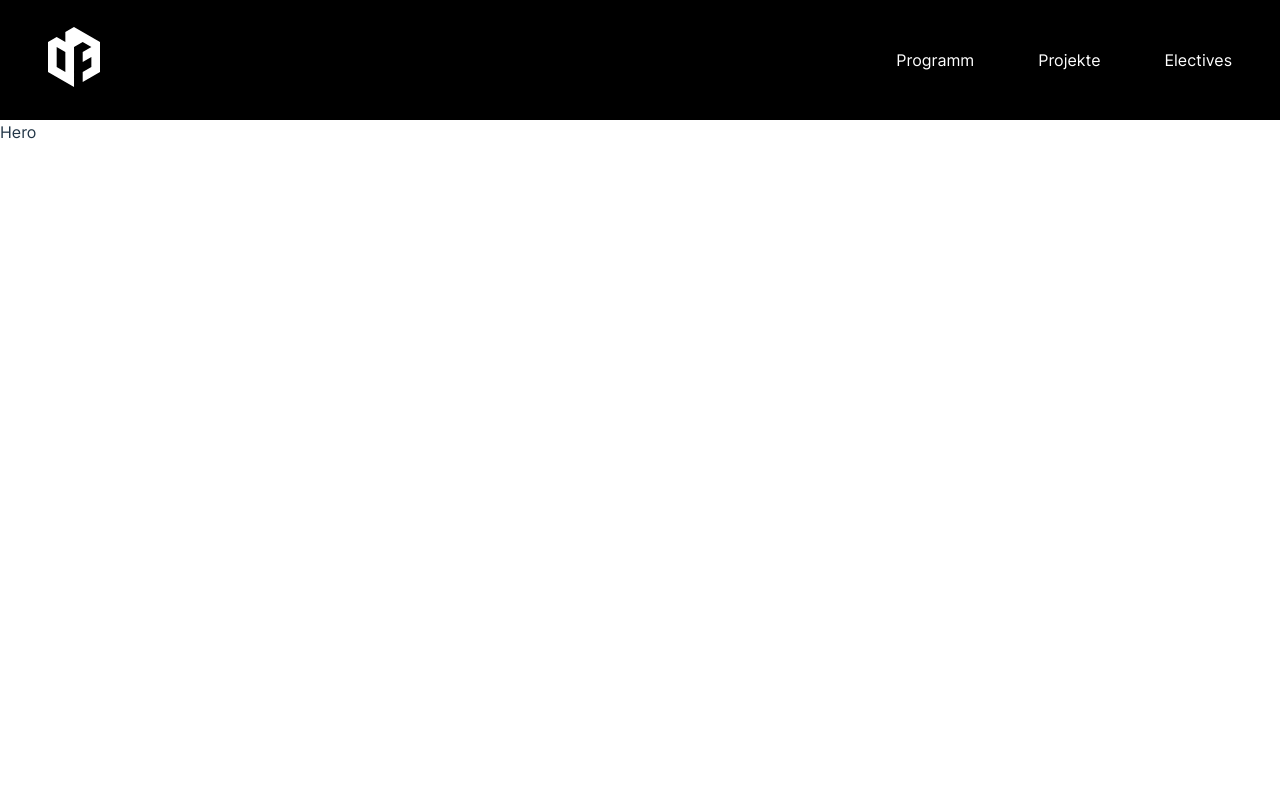
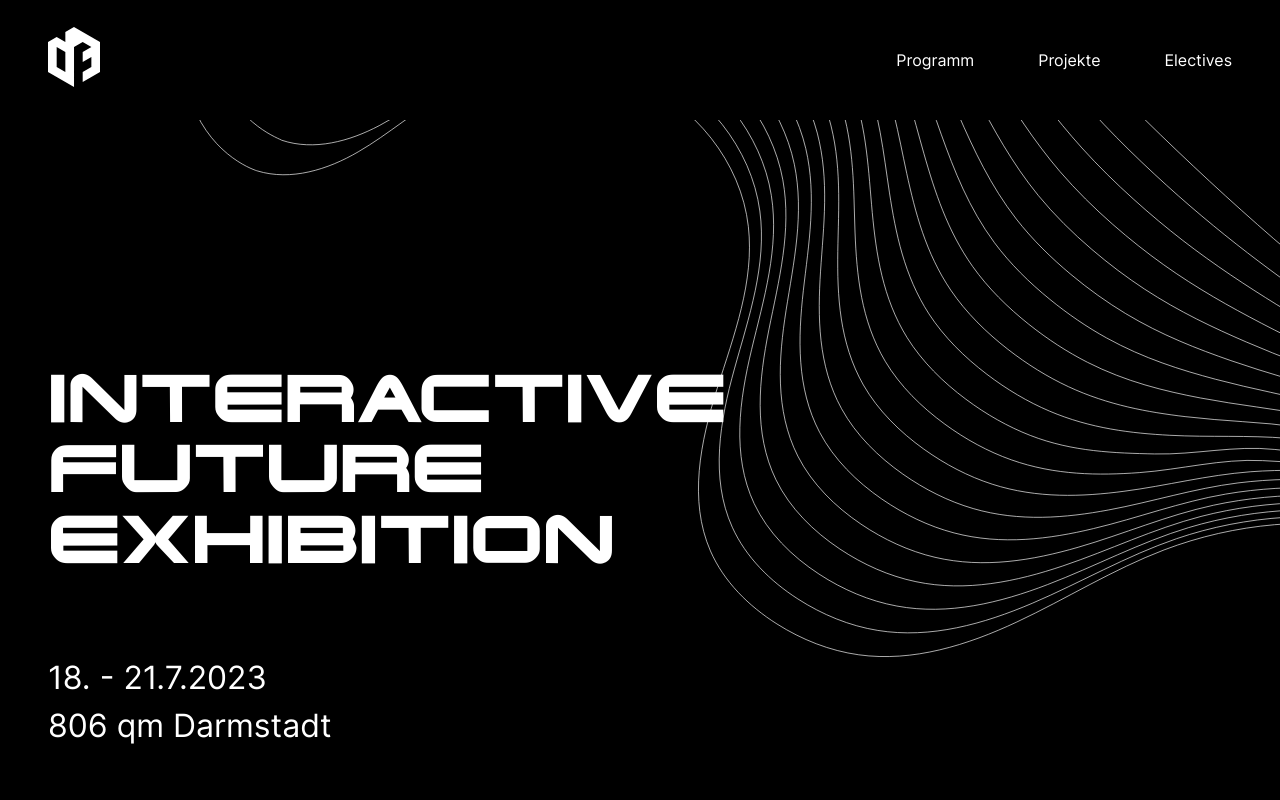
Before and after one commit to IF2023/IF2023, a React (Vite) app in the folder IF2023_Website/: page / in a window 1280 px wide. Shown: the top 800 px of the page. Built offline with nearby package versions, Linux system fonts and the light colour scheme.

Commit message:
feat: hero section for desktop

```diff
--- a/IF2023_Website/src/sections/Hero/Hero.jsx
+++ b/IF2023_Website/src/sections/Hero/Hero.jsx
@@ -1,7 +1,23 @@
 import styles from "./Hero.module.scss";
+import AnimationWrapper from "../../components/AnimationWrapper/AnimationWrapper";
 
 const Hero = () => {
-  return <section className={styles.hero}>Hero</section>;
+  return (
+    <section className={styles.hero}>
+      <div className={styles.IFinformation}>
+        <AnimationWrapper>
+          <h1 className={styles.heading}>
+            INTERACTIVE <br></br> FUTURE <br></br> EXHIBITION
+          </h1>
+        </AnimationWrapper>
+        <AnimationWrapper>
+          <p className={styles.information}>
+            18. - 21.7.2023 <br></br> 806 qm Darmstadt
+          </p>
+        </AnimationWrapper>
+      </div>
+    </section>
+  );
 };
 
 export default Hero;
--- a/IF2023_Website/src/sections/Hero/Hero.module.scss
+++ b/IF2023_Website/src/sections/Hero/Hero.module.scss
@@ -3,4 +3,40 @@
 .hero {
   height: 100vh;
   padding-top: $navbar-height;
+  padding-left: 48px;
+  background-color: $color_black;
+  background-image: url("../../../public/assets/SVG/5649429-01.svg");
+  background-repeat: no-repeat;
+  background-size: 105% 165%;
+  background-position: left -300% bottom 48px;
+  position: relative;
 }
+
+.IFinformation {
+  position: absolute;
+  bottom: 50px;
+}
+
+.heading {
+  color: $color_white;
+  font-family: $font_Terminator;
+  font-size: $font_size_lg;
+}
+
+.information {
+  margin-top: 75px;
+  color: $color_white;
+  font-family: $font_Inter;
+  font-size: $font_size_md;
+}
+
+@media screen and (max-width: 600px) {
+  .heading {
+    font-size: $font_size_md;
+  }
+
+  .information {
+    margin-top: 50px;
+    font-size: $font-size_sm;
+  }
+}
```
